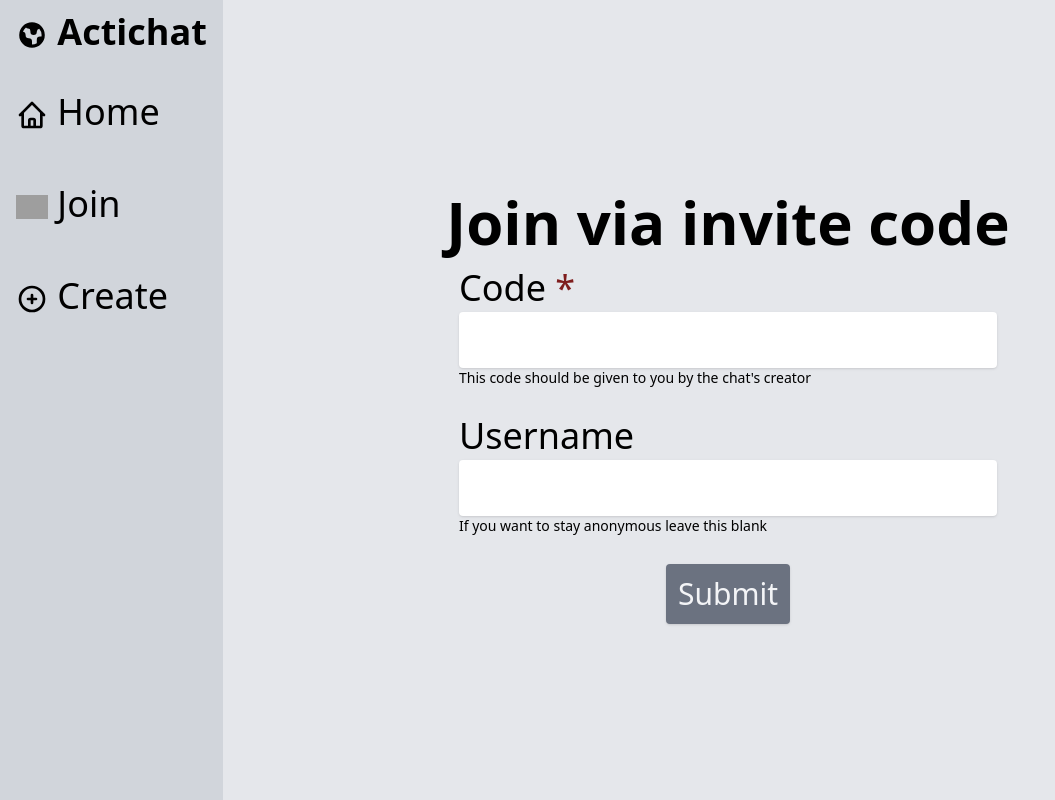
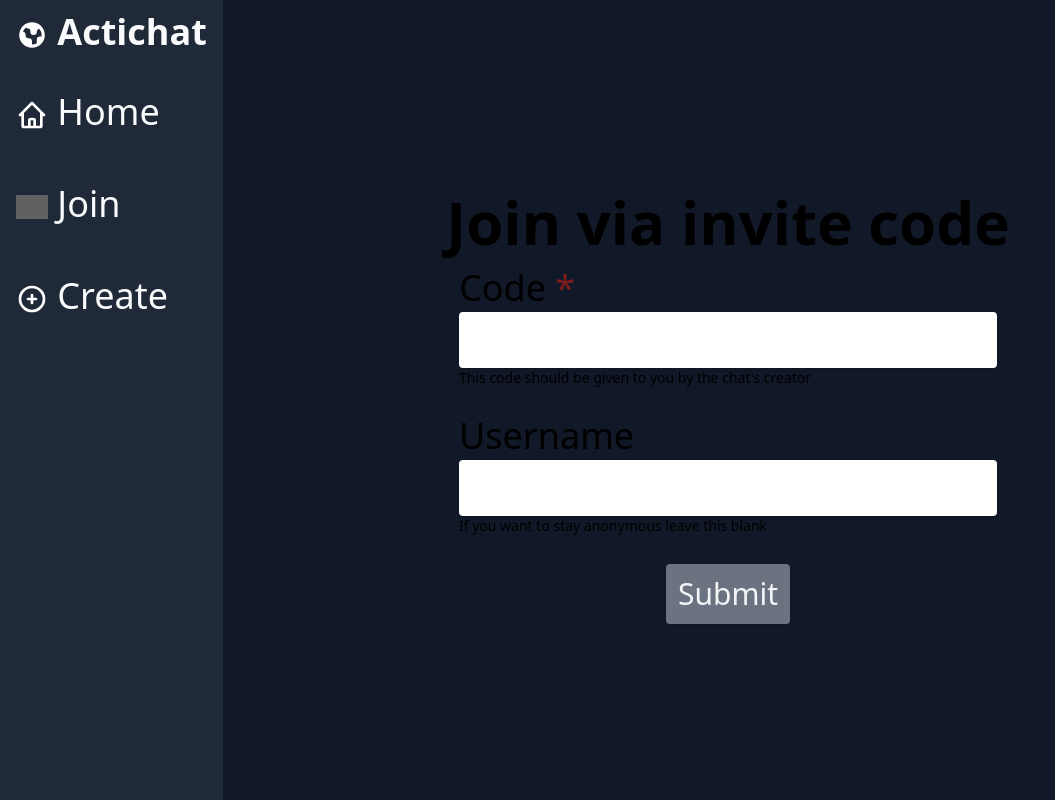
Before and after one commit to alexthegreat194/actichat, a Flask app: page /join in a window 1280 px wide. Shown: the whole page, without its empty margins (0-1055 px from the left). Run offline with Flask 2, Linux system fonts and the light colour scheme; some libraries are stand-ins or nearby versions; grey boxes are pictures that could not be loaded.

Commit message:
changed navbar colors

```diff
--- a/app.py
+++ b/app.py
@@ -1,11 +1,13 @@
 from datetime import datetime
-from os import name
+import os
 import random
 import string
 
 from flask import Flask, render_template, url_for, request, redirect
 from flask_socketio import SocketIO, emit, send
 
+# build css
+os.system('./compile_css.sh')
 
 app = Flask(__name__)
 app.config['SECRET_KEY'] = 'secret ;)'
--- a/static/style.css
+++ b/static/style.css
@@ -643,29 +643,14 @@ Ensure the default browser behavior of the `hidden` attribute.
   border-radius: 0.75rem;
 }
 
-.bg-gray-200 {
+.bg-primary {
   --tw-bg-opacity: 1;
-  background-color: rgb(229 231 235 / var(--tw-bg-opacity));
+  background-color: rgb(17 24 39 / var(--tw-bg-opacity));
 }
 
-.bg-gray-400 {
+.bg-secondary {
   --tw-bg-opacity: 1;
-  background-color: rgb(156 163 175 / var(--tw-bg-opacity));
-}
-
-.bg-gray-500 {
-  --tw-bg-opacity: 1;
-  background-color: rgb(107 114 128 / var(--tw-bg-opacity));
-}
-
-.bg-gray-600 {
-  --tw-bg-opacity: 1;
-  background-color: rgb(75 85 99 / var(--tw-bg-opacity));
-}
-
-.bg-gray-300 {
-  --tw-bg-opacity: 1;
-  background-color: rgb(209 213 219 / var(--tw-bg-opacity));
+  background-color: rgb(31 41 55 / var(--tw-bg-opacity));
 }
 
 .object-none {
@@ -761,21 +746,6 @@ Ensure the default browser behavior of the `hidden` attribute.
   font-weight: 600;
 }
 
-.text-gray-100 {
-  --tw-text-opacity: 1;
-  color: rgb(243 244 246 / var(--tw-text-opacity));
-}
-
-.text-red-900 {
-  --tw-text-opacity: 1;
-  color: rgb(127 29 29 / var(--tw-text-opacity));
-}
-
-.text-gray-50 {
-  --tw-text-opacity: 1;
-  color: rgb(249 250 251 / var(--tw-text-opacity));
-}
-
 .shadow {
   --tw-shadow: 0 1px 3px 0 rgb(0 0 0 / 0.1), 0 1px 2px -1px rgb(0 0 0 / 0.1);
   --tw-shadow-colored: 0 1px 3px 0 var(--tw-shadow-color), 0 1px 2px -1px var(--tw-shadow-color);
@@ -789,6 +759,12 @@ Ensure the default browser behavior of the `hidden` attribute.
 
 .transition-all {
   transition-property: all;
+  transition-timing-function: cubic-bezier(0.4, 0, 0.2, 1);
+  transition-duration: 150ms;
+}
+
+.transition-width {
+  transition-property: width;
   transition-timing-function: cubic-bezier(0.4, 0, 0.2, 1);
   transition-duration: 150ms;
 }
@@ -807,11 +783,6 @@ Ensure the default browser behavior of the `hidden` attribute.
   border-radius: 0.5rem;
 }
 
-.hover\:bg-gray-600:hover {
-  --tw-bg-opacity: 1;
-  background-color: rgb(75 85 99 / var(--tw-bg-opacity));
-}
-
 .hover\:shadow-lg:hover {
   --tw-shadow: 0 10px 15px -3px rgb(0 0 0 / 0.1), 0 4px 6px -4px rgb(0 0 0 / 0.1);
   --tw-shadow-colored: 0 10px 15px -3px var(--tw-shadow-color), 0 4px 6px -4px var(--tw-shadow-color);
--- a/templates/base.html
+++ b/templates/base.html
@@ -15,7 +15,7 @@
 
         <title>Actichat</title>
     </head>
-    <body class="bg-gray-200">
+    <body class="bg-primary">
 
     {% block content %}
 
--- a/templates/partials/navbar.html
+++ b/templates/partials/navbar.html
@@ -3,26 +3,24 @@
     w-16 h-screen absolute px-4
     text-4xl overflow-hidden object-none
     transition-width ease-in-out hover:w-max
-    bg-gray-300"
+    bg-secondary"
     id="nav-div">
 
-    <!-- TODO make resizeing work -->
-
-    <nav class="grid grid-rows-4 gap-10 overflow-hidden">
-        <a class="font-bold mt-3 overflow-hidden truncate text-clip" href="#">
-            <img src="{{ url_for('static', filename='icons/globe.svg') }}" alt="Globe" class="w-8 inline">
+    <nav class="grid grid-rows-4 gap-10 overflow-hidden text-gray-50">
+        <a class="text-gray-50 font-bold mt-3 overflow-hidden truncate text-clip" href="#">
+            <img src="{{ url_for('static', filename='icons/globe.svg') }}" alt="Globe" class="w-8 inline invert">
             Actichat
         </a>
         <a class="font-light overflow-hidden truncate text-clip" href="{{ url_for('index') }}">
-            <img src="{{ url_for('static', filename='icons/home.svg') }}" alt="Home" class="w-8 inline">
+            <img src="{{ url_for('static', filename='icons/home.svg') }}" alt="Home" class="w-8 inline invert">
             Home
         </a>
         <a class="font-light overflow-hidden truncate text-clip" href="{{ url_for('join') }}">
-            <img src="{{ url_for('static', filename='icons/join.svg') }}" alt="Join" class="w-8 inline">
+            <img src="{{ url_for('static', filename='icons/join.svg') }}" alt="Join" class="w-8 inline invert">
             Join
         </a>
         <a class="font-light overflow-hidden truncate text-clip" href="{{ url_for('create') }}">
-            <img src="{{ url_for('static', filename='icons/add.svg') }}" alt="Add" class="w-8 inline">
+            <img src="{{ url_for('static', filename='icons/add.svg') }}" alt="Add" class="w-8 inline invert">
             Create
         </a>
     </nav>
```
